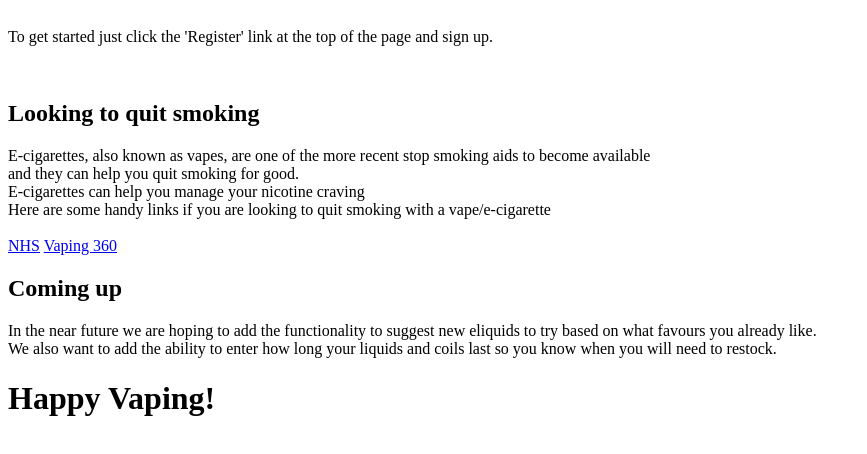
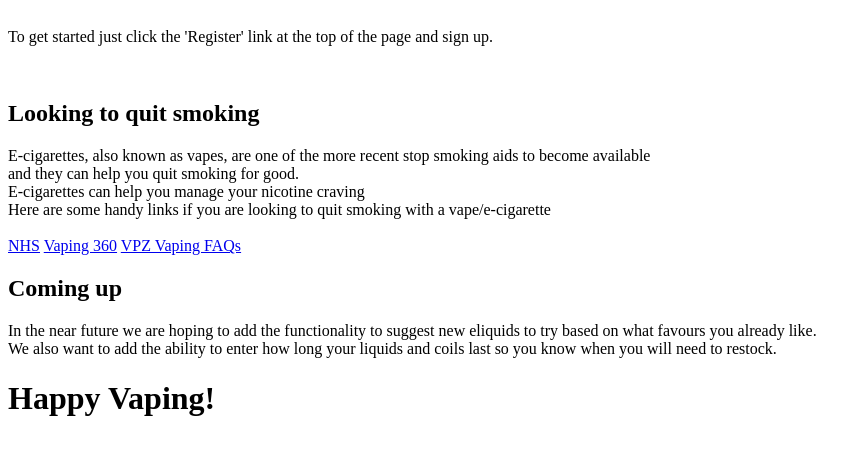
Before and after one commit to Robert-Siberry/E-Liquid_Tracker, a Flask app: page / in a window 1280 px wide. Shown: the part 247-701 px from the top of the page, without its empty margins (0-867 px from the left). Run offline with Flask 2, Linux system fonts and the light colour scheme; parts of the project's set-up code (start-up, migrations or seed data) failed here and were passed over.

Commit message:
updated README.md

```diff
--- a/templates/homepage.html
+++ b/templates/homepage.html
@@ -27,6 +27,7 @@
         <br>
             <a href="https://www.nhs.uk/oneyou/for-your-body/quit-smoking/using-e-cigarettes-vapes-to-quit-smoking">NHS</a>
             <a href="https://vaping360.com/best-beginner-e-cigs-vapes/us/">Vaping 360</a>
+            <a href="https://vpz.co.uk/apps/help-center">VPZ Vaping FAQs</a>
 
     </p>
 
```
